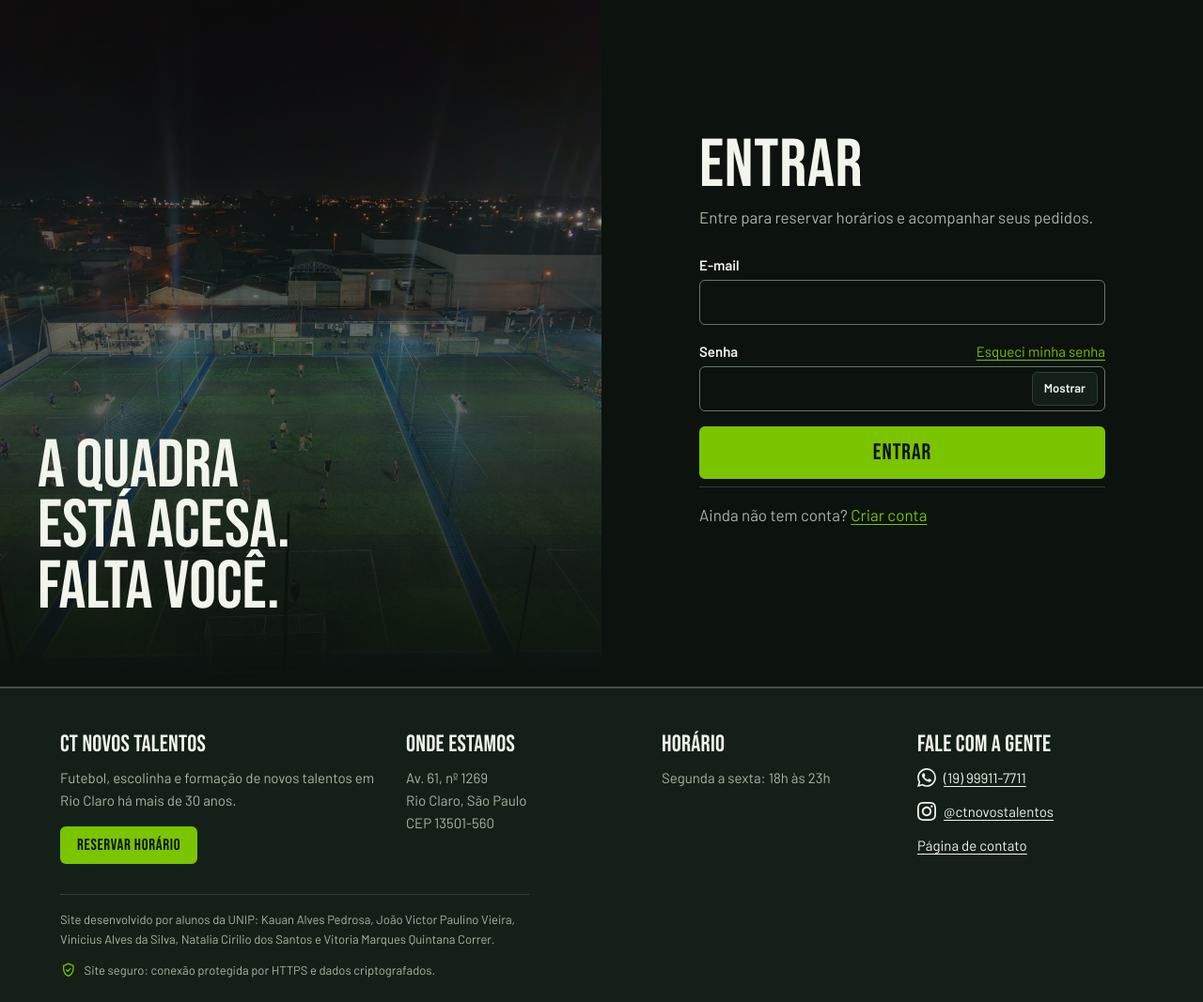
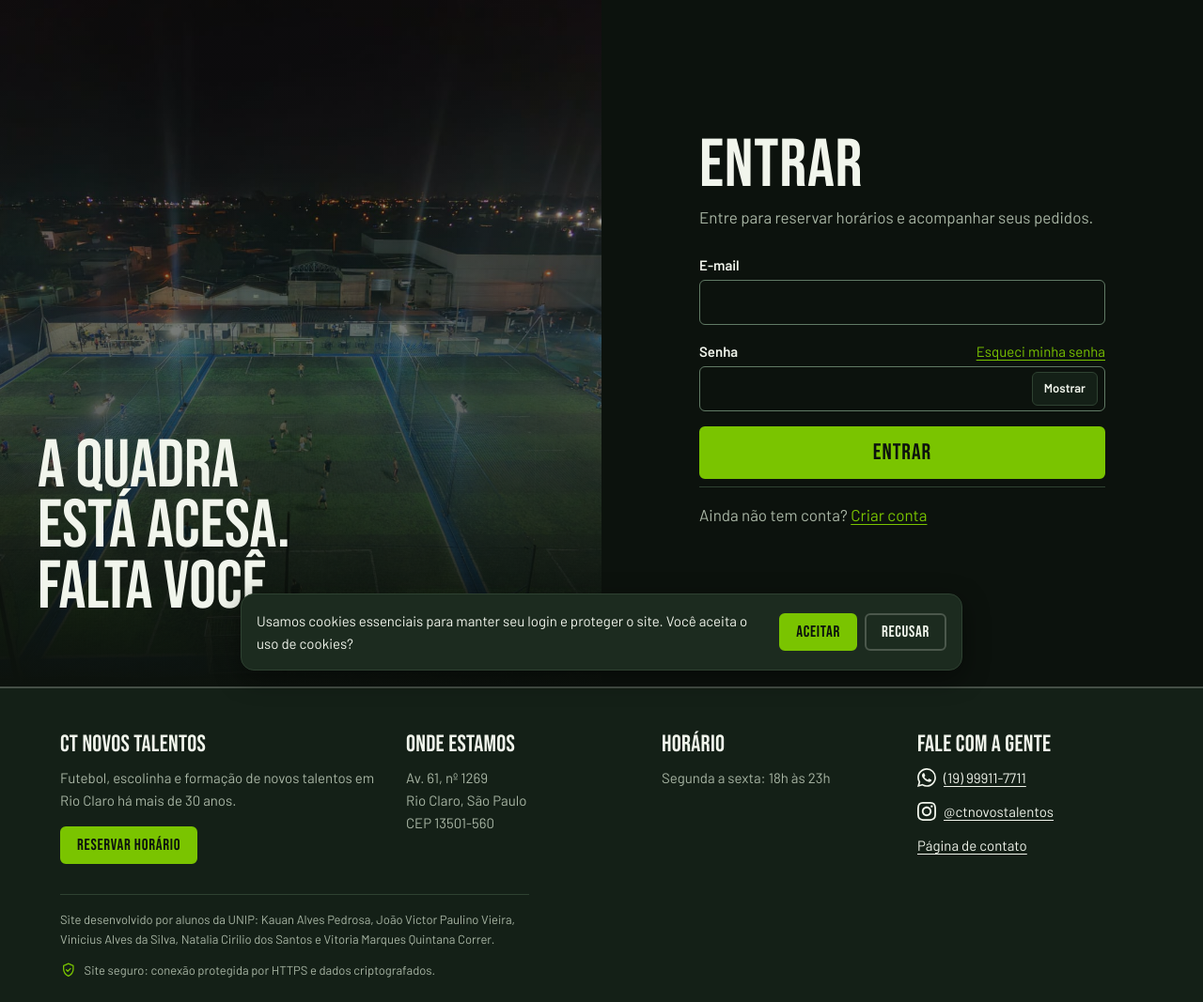
Before and after one commit to viniasz-dev/CT-Novos-Talentos, a Django app: page /entrar/ in a window 1280 px wide. Shown: the part 70-1137 px from the top of the page at 94% size. Run offline with Django 5.2, Linux system fonts and the light colour scheme; parts of the project's set-up code (start-up, migrations or seed data) failed here and were passed over.

Commit message:
Adiciona aviso de cookies para todos os usuários
Co-Authored-By: Claude Sonnet 5.5 <noreply@anthropic.com>

```diff
--- a/static/css/components.css
+++ b/static/css/components.css
@@ -788,6 +788,41 @@
   font-size: var(--fs-xs);
 }
 
+.cookie-banner {
+  position: fixed;
+  left: var(--s-4);
+  right: var(--s-4);
+  bottom: var(--s-4);
+  z-index: 60;
+  display: flex;
+  flex-wrap: wrap;
+  align-items: center;
+  justify-content: space-between;
+  gap: var(--s-3);
+  max-width: 48rem;
+  margin-inline: auto;
+  padding: var(--s-4);
+  background: var(--surface-raised);
+  border: 1px solid var(--border);
+  border-radius: var(--r-md);
+  box-shadow: 0 8px 28px rgb(0 0 0 / 45%);
+  font-size: var(--fs-sm);
+}
+
+.cookie-banner[hidden] {
+  display: none;
+}
+
+.cookie-banner p {
+  margin: 0;
+  flex: 1 1 16rem;
+}
+
+.cookie-banner__actions {
+  display: flex;
+  gap: var(--s-2);
+}
+
 .site-footer__secure {
   display: flex;
   align-items: center;
--- a/templates/base.html
+++ b/templates/base.html
@@ -112,11 +112,32 @@
 
     <div id="toasts" class="toasts" aria-live="polite"></div>
 
+    <div class="cookie-banner" data-cookie-banner role="dialog" aria-label="Aviso de cookies" hidden>
+      <p>Usamos cookies essenciais para manter seu login e proteger o site. Você aceita o uso de cookies?</p>
+      <div class="cookie-banner__actions">
+        <button class="btn btn--sm" type="button" data-cookie-choice="aceito">Aceitar</button>
+        <button class="btn btn--sm btn--ghost" type="button" data-cookie-choice="recusado">Recusar</button>
+      </div>
+    </div>
+
     <script type="module">
       import { initMenu } from "{% static 'js/ui.js' %}";
       import { initAuthNav } from "{% static 'js/auth.js' %}";
       initMenu();
       initAuthNav();
+      // Aviso de cookies: a escolha fica no navegador; sem localStorage o aviso volta a cada visita.
+      const banner = document.querySelector("[data-cookie-banner]");
+      let chosen = null;
+      try { chosen = localStorage.getItem("cookie-consent"); } catch {}
+      if (banner && !chosen) {
+        banner.hidden = false;
+        banner.addEventListener("click", (event) => {
+          const choice = event.target.closest("[data-cookie-choice]")?.dataset.cookieChoice;
+          if (!choice) return;
+          try { localStorage.setItem("cookie-consent", choice); } catch {}
+          banner.hidden = true;
+        });
+      }
     </script>
     {% block scripts %}{% endblock %}
   </body>
```
